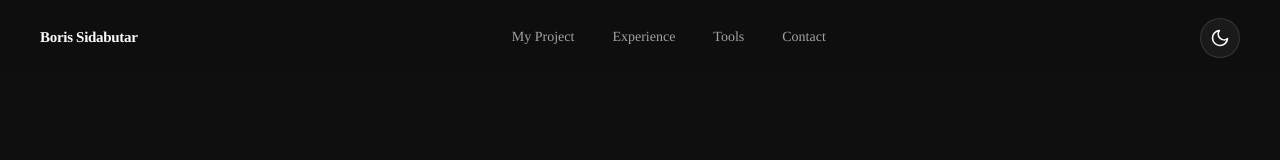
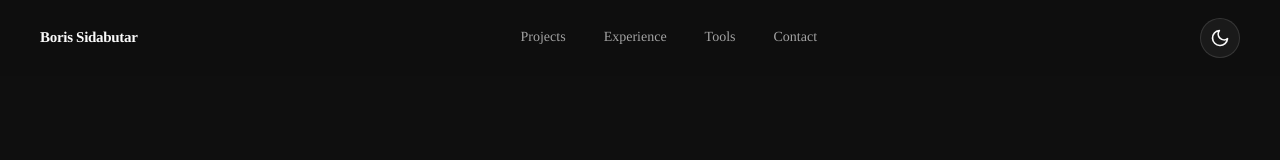
Before and after one commit to borprilyan-rgb/portfolio, a React (Vite) app: page / in a window 1280 px wide. Shown: the top 160 px of the page. Built offline with nearby package versions, Linux system fonts and the light colour scheme; a web font is replaced by a local one.

Commit message:
3.5b Change My Project to Projects

```diff
--- a/src/App.jsx
+++ b/src/App.jsx
@@ -642,7 +642,7 @@
             Boris Sidabutar
           </Link>
           <nav aria-label="Primary navigation">
-            <NavLink to="/work">My Project</NavLink>
+            <NavLink to="/work">Projects</NavLink>
             <NavLink to="/experience">Experience</NavLink>
             <NavLink to="/tools">Tools</NavLink>
             <NavLink to="/contact">Contact</NavLink>
```
